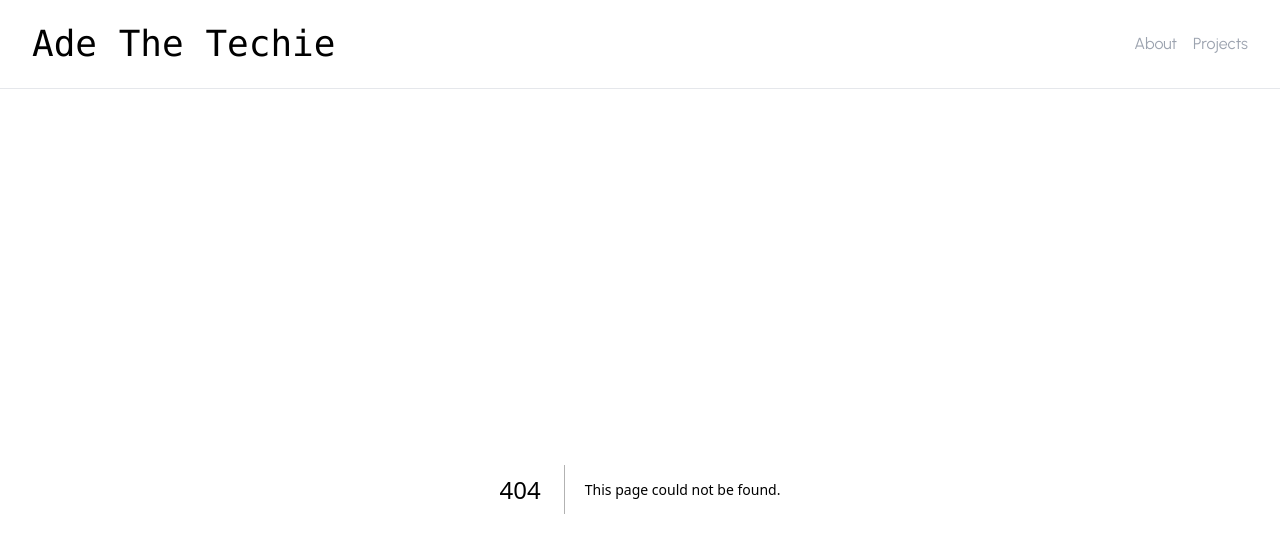
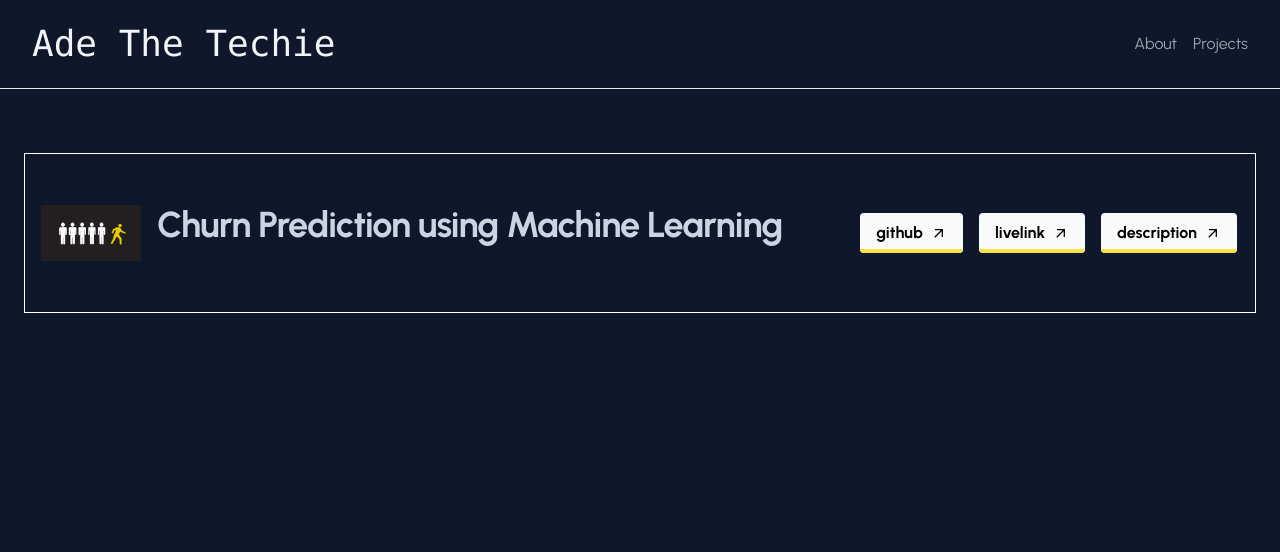
Before and after one commit to Demmynile/port3D, a Next.js app: page /projects in a window 1280 px wide. Before the commit this address had no page. Shown: the top 552 px of the page. Built offline with nearby package versions, Linux system fonts and the light colour scheme.

Commit message:
added the project feature part to the project

```diff
--- /dev/null
+++ b/global.d.ts
@@ -0,0 +1,2 @@
+declare module '*.jpg'
+declare module '*.png'
--- /dev/null
+++ b/src/app/data.ts
@@ -0,0 +1,13 @@
+import { allProjectProps } from "./interfaces";
+import churnImage from '../../public/images/Churn-Prediction-scaled.jpg'
+
+export const projectData : allProjectProps= [
+    {
+        title : 'Churn Prediction using Machine Learning',
+        image : churnImage,
+        github : '',
+        liveLink : '',
+        description : ''
+
+    }
+]
--- /dev/null
+++ b/src/app/interfaces.ts
@@ -0,0 +1,11 @@
+import { StaticImageData } from "next/image";
+
+export type ProjectProps = {
+    title : string;
+    image ?: string | StaticImageData;
+    github ?: string;
+    liveLink ?: string
+    description ?: string
+}
+
+export type allProjectProps = ProjectProps[]
--- /dev/null
+++ b/src/app/projects/page.tsx
@@ -0,0 +1,53 @@
+"use client"
+
+import Bounded from "@/components/Bounded"
+import Button from "@/components/Button"
+import Heading from "@/components/Heading"
+import Image from "next/image"
+import { projectData } from "../data"
+
+
+
+
+function Projects() {
+  return (
+    <Bounded>
+       <div className="flex items-center p-4 justify-between border border-white w-full h-[10rem]">
+         {projectData && projectData.map((data)   => (
+        <>
+        <div className="flex items-start justify-center space-x-4">
+             <div>
+                   <Image
+                    src = {data.image as string}
+                    width = {100}
+                    height={100}
+                    alt = 'image'
+                   />
+             </div>
+             <div>
+             <Heading as = 'h6' size = 'sm' className = 'col-start-1'>
+                {data.title}
+              </Heading>
+             </div>
+
+
+        </div>
+        <div className="flex items-center justify-center space-x-3">
+
+                 <Button label = "github"/>
+                 <Button label = "livelink" />
+                 <Button label = "description"/>
+
+        </div>
+        </>
+
+
+        ))}
+
+
+       </div>
+    </Bounded>
+  )
+}
+
+export default Projects
--- a/src/components/Header.tsx
+++ b/src/components/Header.tsx
@@ -4,9 +4,9 @@ import Link from "next/link";
 import React, { useState } from "react";
 
 import { FiMenu } from "react-icons/fi";
-import { AiOutlineShoppingCart } from "react-icons/ai";
+// import { AiOutlineShoppingCart } from "react-icons/ai";
 import { IoCloseOutline } from "react-icons/io5";
-import Image from "next/image";
+// import Image from "next/image";
 import clsx from "clsx";
 
 export default function Header() {
```
Also changed, not shown: public/images/Churn-Prediction-scaled.jpg (added).
